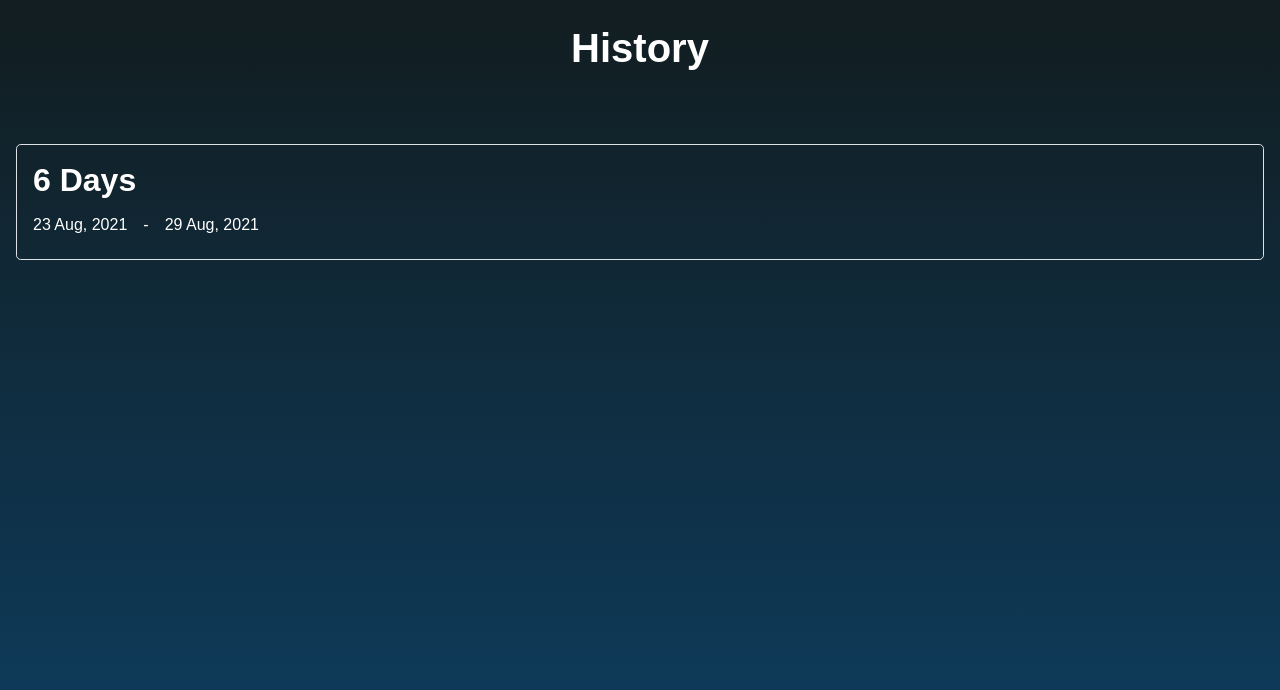
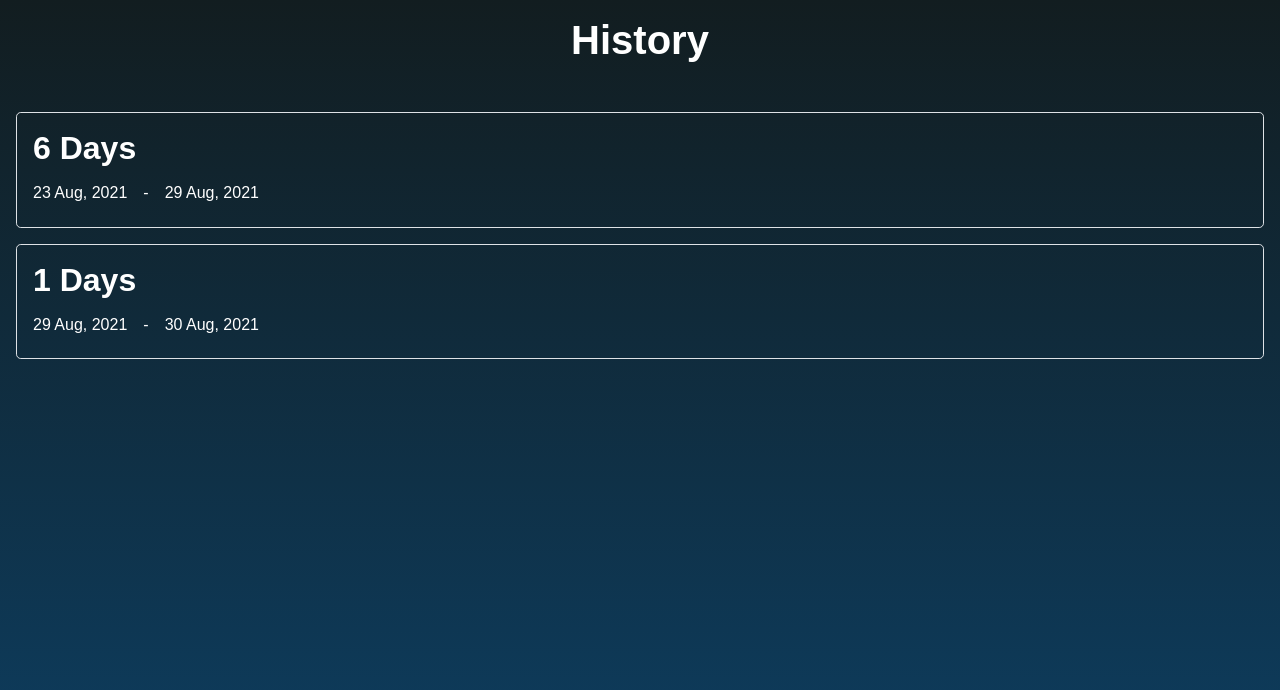
Before and after one commit to asifhasan973/addiction-timer, a plain HTML site: page history.html in a window 1280 px wide. Drawn offline with nearby package versions, Linux system fonts and the light colour scheme.

Commit message:
30 aug update

```diff
--- a/Js/script.js
+++ b/Js/script.js
@@ -1,5 +1,5 @@
 // Set the date we're counting down to
-var countDownDate = new Date("Aug 29, 2021 18:00:25").getTime();
+var countDownDate = new Date("Aug 30, 2021 18:00:25").getTime();
 
 
 // Repeat
--- a/history.html
+++ b/history.html
@@ -17,18 +17,29 @@
 </head>
 
 <body>
-    <h1 class="text-center fw-bold pt-4">History</h1>
-    <section class="pt-5">
+    <h1 class="text-center fw-bold pt-3">History</h1>
+    <section class="pt-4">
+        <!-- Individual Box -->
         <div class="border p-3 m-3 rounded-3">
             <h2 class="fw-bold"><span>6</span> Days</h2>
-
             <div class="d-flex pt-2">
                 <h6>23 Aug, 2021</h6>
                 <h6 class="px-3">-</h6>
                 <h6>29 Aug, 2021</h6>
-
             </div>
         </div>
+        <!-- Individual Box Finish  -->
+
+        <!-- Individual Box -->
+        <div class="border p-3 m-3 rounded-3">
+            <h2 class="fw-bold"><span>1</span> Days</h2>
+            <div class="d-flex pt-2">
+                <h6>29 Aug, 2021</h6>
+                <h6 class="px-3">-</h6>
+                <h6>30 Aug, 2021</h6>
+            </div>
+        </div>
+        <!-- Individual Box Finish  -->
 
     </section>
 
```
Also changed, not shown: index.html (+1 -1 lines).
